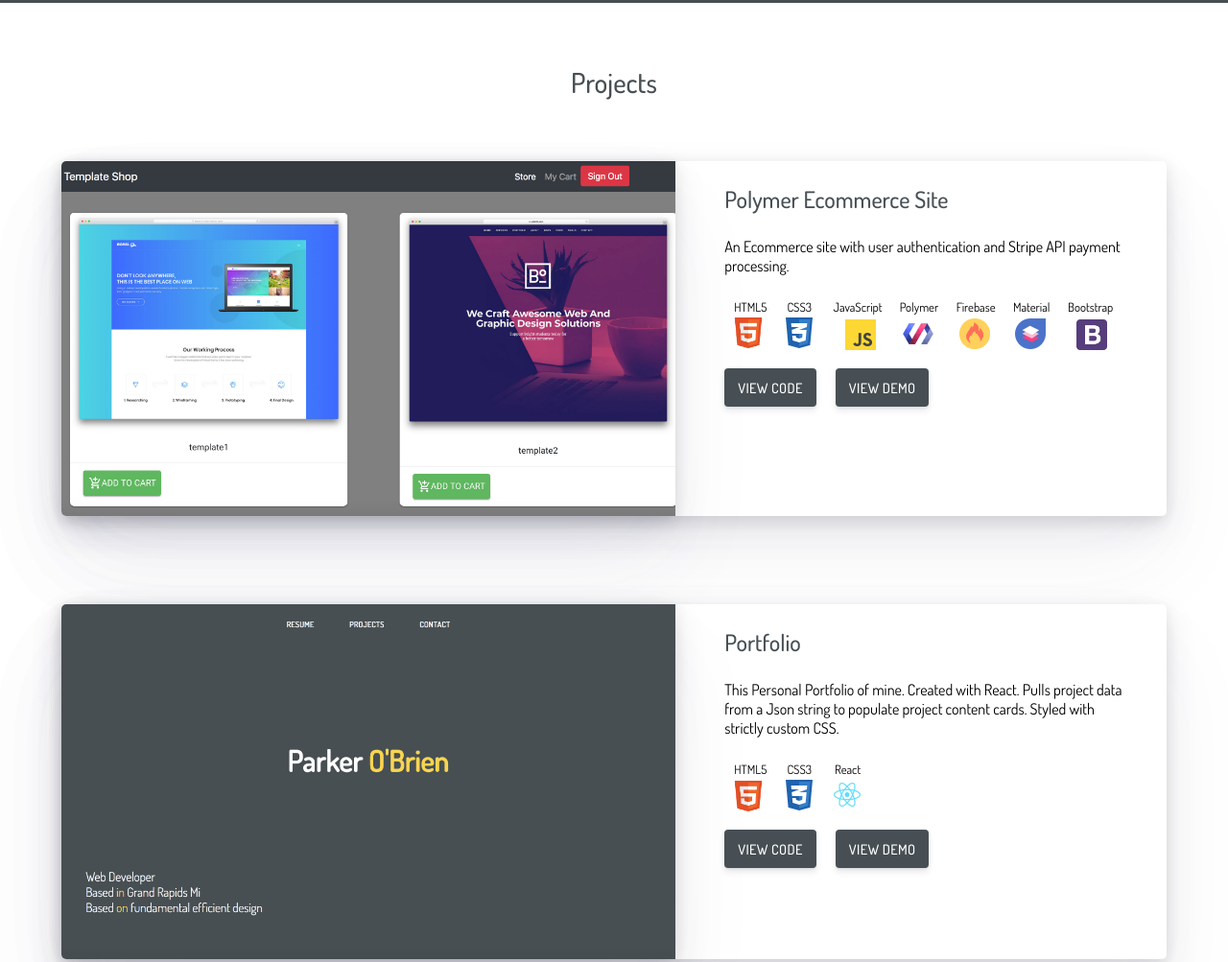
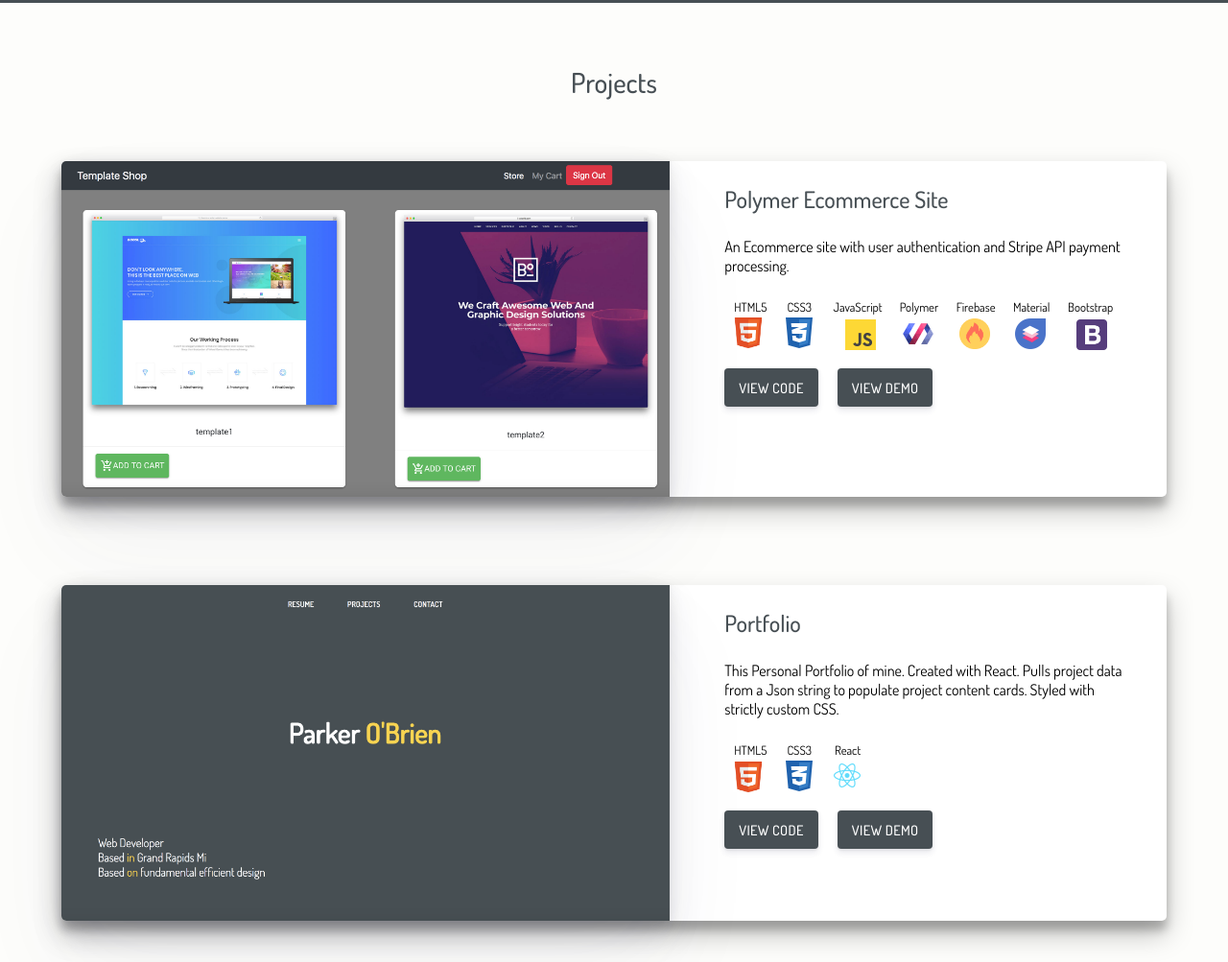
Before and after one commit to pto3/myPortfolio, a React app: page / in a window 1280 px wide. Shown: the part 787-1790 px from the top of the page at 96% size. Built offline with nearby package versions, Linux system fonts and the light colour scheme.

Commit message:
style changes

```diff
--- a/src/data/myProjects.js
+++ b/src/data/myProjects.js
@@ -18,7 +18,7 @@ const projects = [
         ],
         screenshot: 'myPortfolio.png',
         links: {
-            github: 'test',
+            github : 'https://github.com/pto3/myPortfolio',
             demo: 'www.parkerobrien.me'
         }
     },
--- a/src/styles/components/projects.css
+++ b/src/styles/components/projects.css
@@ -1,23 +1,28 @@
 .projectContainer {
 	width: 90%;
 	margin: 0 auto;
-
+	max-width: 1170px;
 }
 .projectCard {
 	width:100%;
-	height:370px;
-	box-shadow: 0 50px 100px rgba(50,50,93,.05), 0 15px 35px rgba(50,50,93,.1), 0 5px 15px rgba(0,0,0,.1);
+	height:350px;
+	box-shadow: 0 14px 28px rgba(0,0,0,0.25), 0 10px 10px rgba(0,0,0,0.22);
+  	transition: all 0.3s cubic-bezier(.25,.8,.25,1);
 	border-radius: 5px;
 	background: white;
 	margin: auto;
 	margin-bottom: 8%;
 }
 
+.projectCard {
+
+}
+
 .projectScreenshot {
-	position: absolute;
+	position: relative;
 	float: left;
-	width: 50%;
-	height: 370px;
+	width: 55%;
+	height: 350px;
 	box-shadow: 0 50px 100px rgba(50,50,93,.05), 0 15px 35px rgba(50,50,93,.1), 0 5px 15px rgba(0,0,0,.1);
 	border-radius: 5px 0px 0px 5px;
 }
@@ -63,7 +68,7 @@
 	top: 5%;
     height: 40px;
     line-height: 40px;
-    padding: 0 14px;
+    padding: 0 15px;
     box-shadow: 0 4px 6px rgba(50,50,93,.11),0 1px 3px rgba(0,0,0,.08);
     border-radius: 4px;
     text-transform: uppercase;
--- a/src/styles/index.css
+++ b/src/styles/index.css
@@ -3,6 +3,7 @@ body {
 	padding: 0;
 	font-family: 'Dosis', serif;
 	font-weight: 400;
+	background-color:rgb(253, 253, 251);
 }
 
 .yellow {
@@ -10,7 +11,7 @@ body {
     padding:0;
 }
 
-@media (max-width: 650px) {
+@media (max-width: 660px) {
 	.projectScreenshot {
 		display:none;
 	}
@@ -23,6 +24,10 @@ body {
 		margin-left:10%;
 	}
 
+	.projectCard a {
+		margin: 10px 10px 0 20px;
+	}
+
 	.navbar a:hover {
     color:#F8D451;
 	}
```
